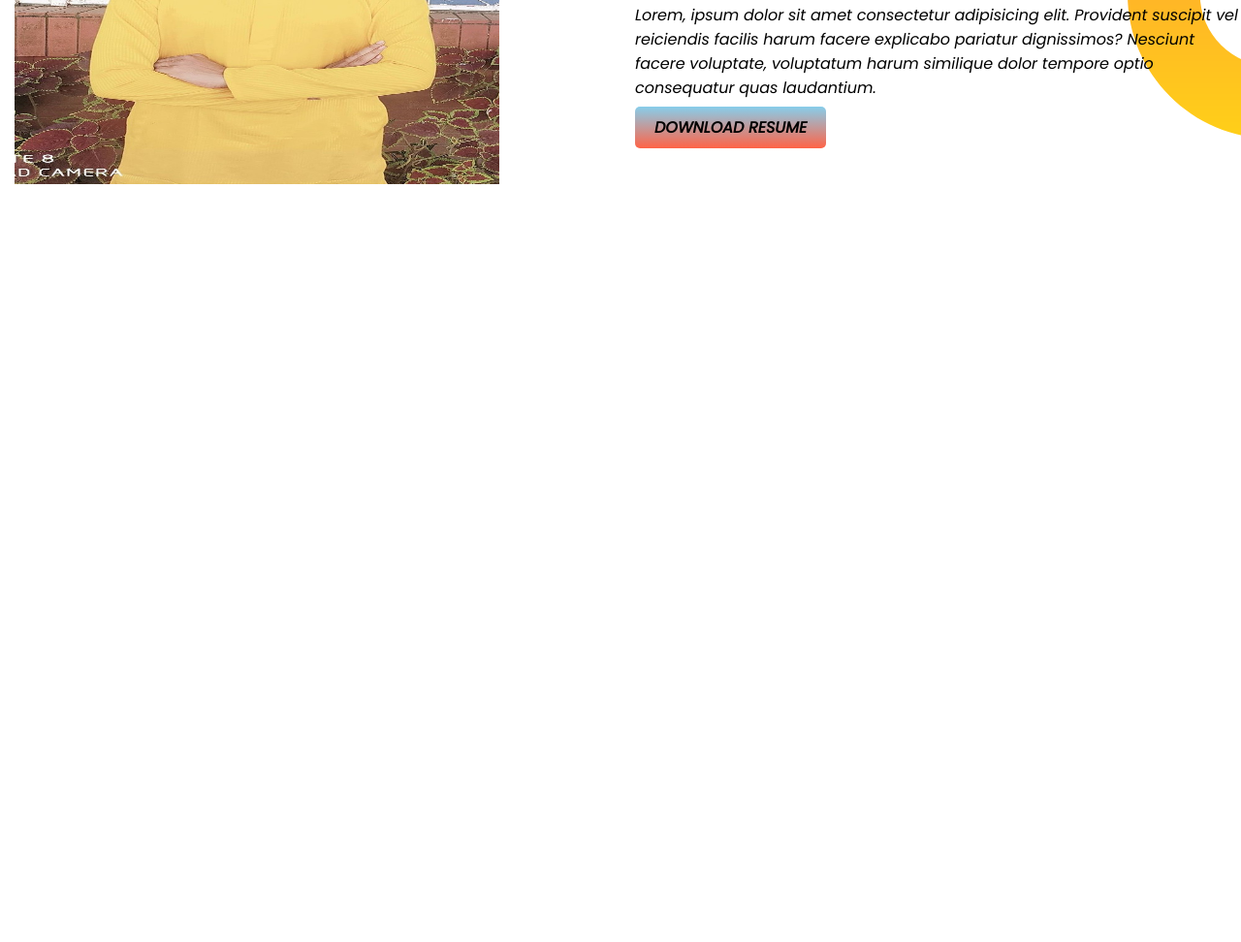
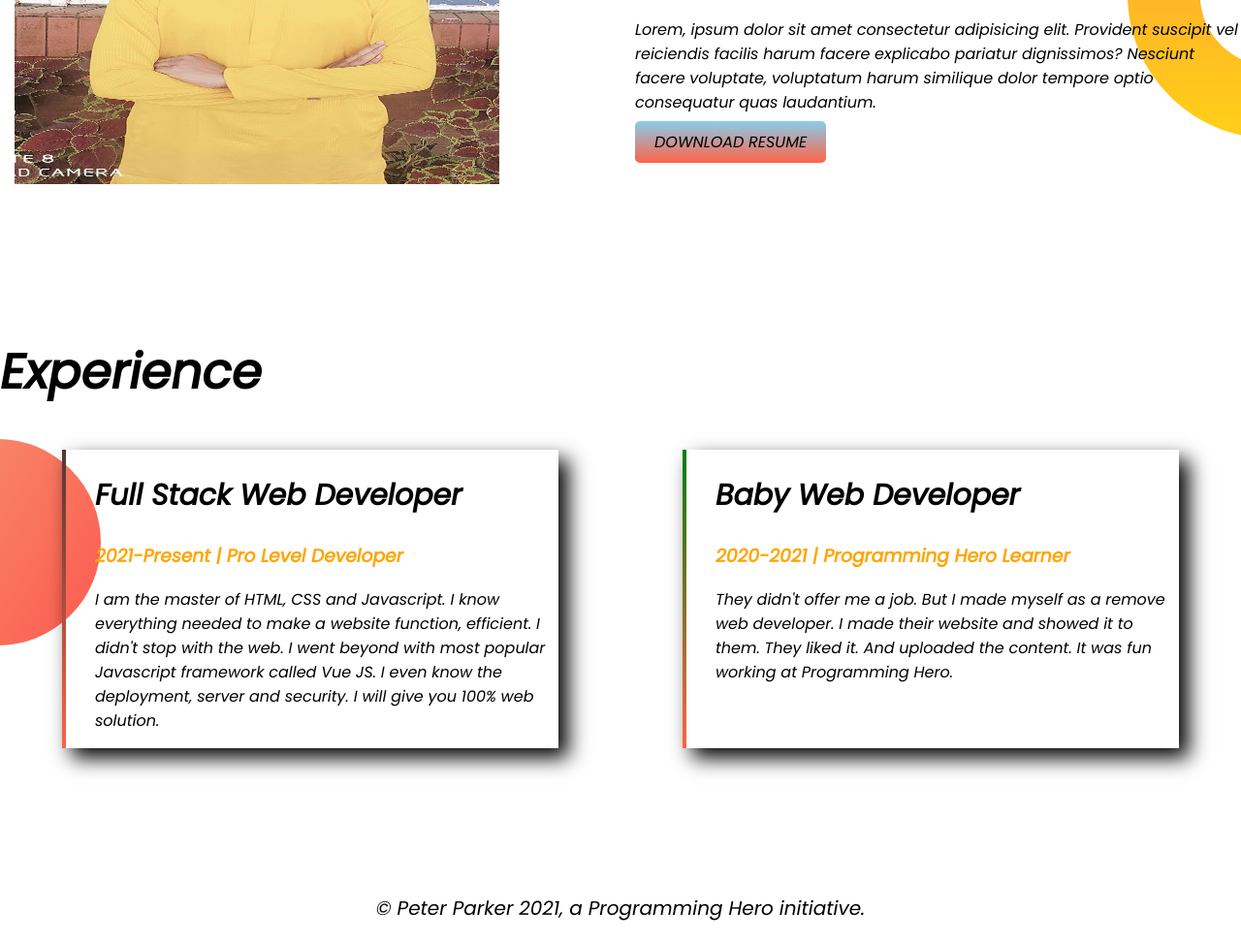
Before and after one commit to dibakarchy/developer-portfolio, a plain HTML site: page index.html in a window 1280 px wide. Shown: the part 898-1870 px from the top of the page at 97% size. Before the commit the page ends 1245 px from the top, so only its background shows below. Drawn offline with Linux system fonts and the light colour scheme.

Commit message:
last part

```diff
--- a/index.html
+++ b/index.html
@@ -14,7 +14,7 @@
 
 <body>
 
-    <section class="top-banner">
+    <section class="top-banner flexible">
         <div class="half-width">
             <h1>Welcome To</h1>
             <h1> <span class="orange">Dibakar chowdhury</span> World!</h1>
@@ -30,7 +30,7 @@
         </div>
     </section>
 
-    <section class="dream-big">
+    <section class="dream-big flexible">
         <div class="half-width">
             <img class="himu" src="images/nishan.jpg" alt="">
         </div>
@@ -46,6 +46,36 @@
 
     </section>
 
+    <section class="experience">
+        <h1>Experience</h1>
+
+        <div class="flexible">
+
+            <div id="web" class="experience-item">
+                <h2>Full Stack Web Developer</h2>
+                <h3 class="orange">2021-Present | Pro Level Developer</h3>
+                <p>I am the master of HTML, CSS and Javascript. I know everything needed to make a website function,
+                    efficient. I didn't stop with the web. I went beyond with most popular Javascript framework called
+                    Vue
+                    JS. I even know the deployment, server and security. I will give you 100% web solution.</p>
+            </div>
+
+            <div id="baby" class="experience-item">
+                <h2>Baby Web Developer</h2>
+                <h3 class="orange">2020-2021 | Programming Hero Learner</h3>
+                <p>They didn't offer me a job. But I made myself as a remove web developer. I made their website and
+                    showed
+                    it to them. They liked it. And uploaded the content. It was fun working at Programming Hero.</p>
+            </div>
+
+        </div>
+
+    </section>
+
+    <footer>
+        <p>© Peter Parker 2021, a Programming Hero initiative.</p>
+    </footer>
+
 
 
 </body>
--- a/style.css
+++ b/style.css
@@ -5,10 +5,13 @@ body{
 h1{
     font-size: 50px;
 }
+h2{
+    font-size: 30px;
+}
 .orange{
     color:orange;
 }
-section{
+.flexible{
     display:flex;
     margin-bottom: 150px;
 }
@@ -25,7 +28,7 @@ section{
     padding:10px 20px;
     color:black;
     border-radius: 5px;
-    font-weight:700;
+    font-weight:200;
 }
 .top-banner{
     background-image: url(images/top-banner.png);
@@ -40,3 +43,31 @@ section{
     background-repeat: no-repeat;
     background-position: right;
 }
+.experience-item{
+    width:40%;
+    padding-left:30px;
+    padding-right: 8px;
+    margin-left: 5%;
+    margin-right: 5%;
+    box-shadow: 10px 10px 20px black;
+}
+.experience{
+    background-image:url(images/exp-bg.png);
+    background-repeat: no-repeat;
+    background-position: left;
+}
+#web{
+    border-left:4px solid;
+    border-image: linear-gradient(rgb(82, 54, 51),tomato);
+    border-image-slice: 1;
+}
+#baby{
+    border-left:4px solid;
+    border-image: linear-gradient(green,tomato);
+    border-image-slice: 1;
+
+}
+footer p{
+    text-align: center;
+    font-size: 20px;
+}
```
